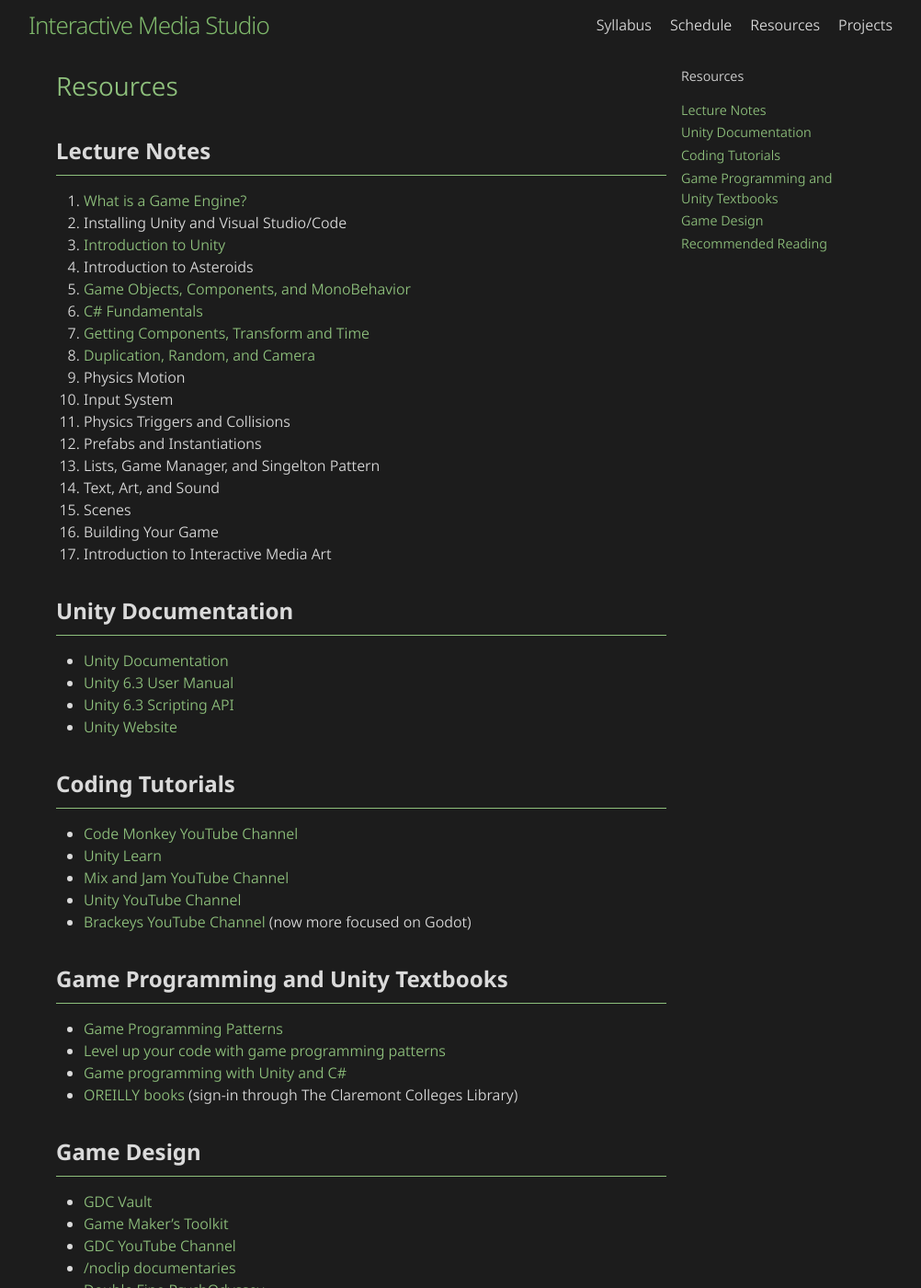
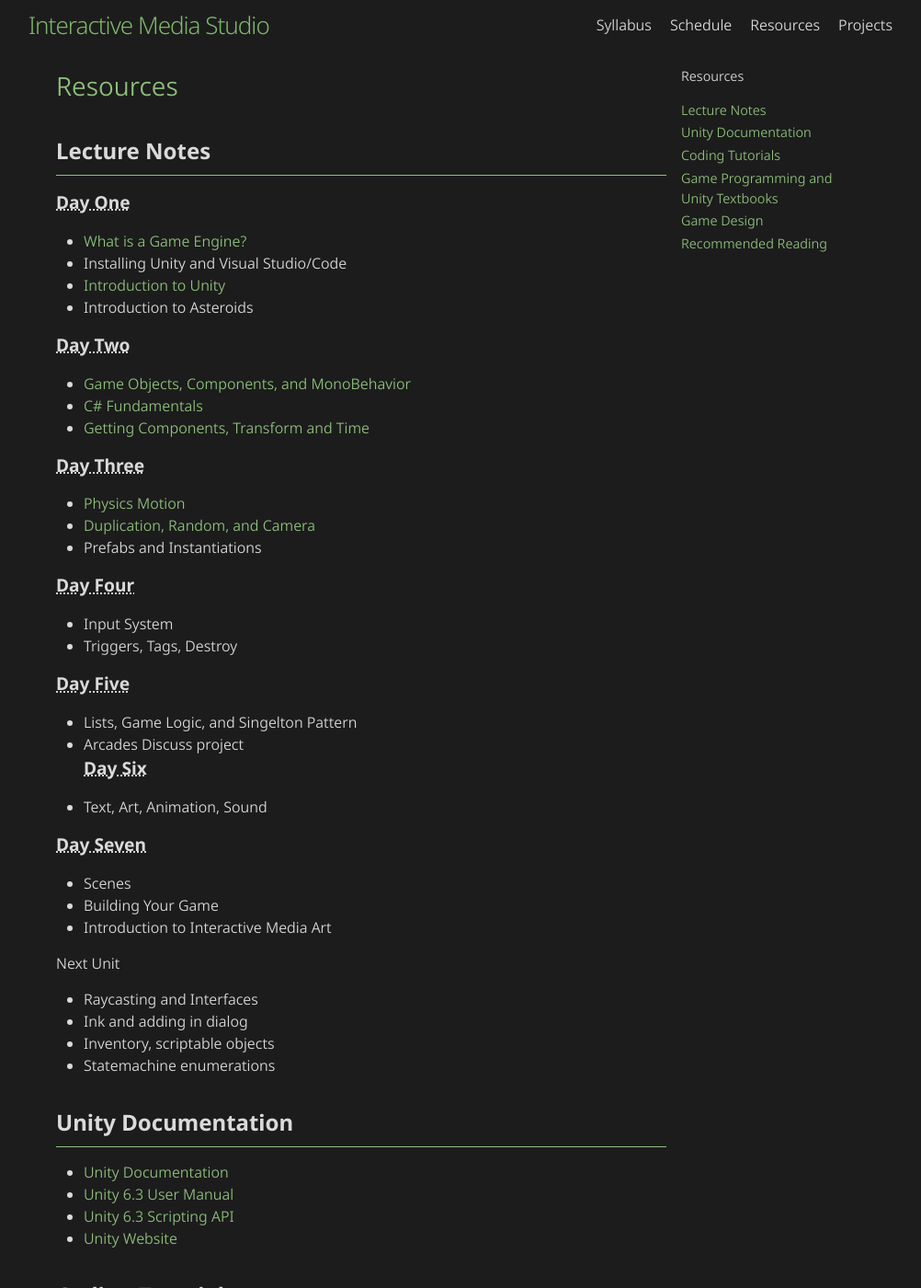
Before and after one commit to vinnyroca/interactivemediastudio, a Jekyll site: the page built from resources.md, in a window 1280 px wide and 1400 px high. Shown: the whole window at 92% size, without its empty margins (139-1141 px from the left). Built offline with Jekyll 4.4.1, drawn with Linux system fonts in a browser that asks for light colours; some web fonts are replaced.

Commit message:
added 9 and 10

```diff
--- a/resources.md
+++ b/resources.md
@@ -7,23 +7,42 @@
 
 ## Lecture Notes
 
-1. [What is a Game Engine?](/01_WhatIsAGameEngine)
-2. Installing Unity and Visual Studio/Code
-3. [Introduction to Unity](/03_IntroductionToUnity)
-4. Introduction to Asteroids
-5. [Game Objects, Components, and MonoBehavior](/05_GameObjectsComponentsCSharp)
-6. [C# Fundamentals](/06_CSharpFundamentals)
-7. [Getting Components, Transform and Time](/07_GetComponentAndTransform)
-8. [Duplication, Random, and Camera](/08_DuplicationRandomandCamera)
-9. Physics Motion
-10. Input System
-11. Physics Triggers and Collisions
-12. Prefabs and Instantiations
-13. Lists, Game Manager, and Singelton Pattern
-14. Text, Art, and Sound
-15. Scenes
-16. Building Your Game
-17. Introduction to Interactive Media Art
+### Day One
+- [What is a Game Engine?](/01_WhatIsAGameEngine)
+- Installing Unity and Visual Studio/Code
+- [Introduction to Unity](/03_IntroductionToUnity)
+- Introduction to Asteroids
+
+### Day Two
+- [Game Objects, Components, and MonoBehavior](/05_GameObjectsComponentsCSharp)
+- [C# Fundamentals](/06_CSharpFundamentals)
+- [Getting Components, Transform and Time](/07_GetComponentAndTransform)
+
+### Day Three
+- [Physics Motion](/09_Physics)
+- [Duplication, Random, and Camera](/08_DuplicationRandomandCamera)
+- Prefabs and Instantiations
+
+### Day Four
+- Input System
+- Triggers, Tags, Destroy
+
+### Day Five
+- Lists, Game Logic, and Singelton Pattern
+- Arcades Discuss project
+### Day Six
+- Text, Art, Animation, Sound
+
+### Day Seven
+- Scenes
+- Building Your Game
+- Introduction to Interactive Media Art
+
+Next Unit
+- Raycasting and Interfaces
+- Ink and adding in dialog
+- Inventory, scriptable objects
+- Statemachine enumerations
 
 ## Unity Documentation
 
```
Also changed, not shown: 09_Physics.md (added, +43 -0 lines), .obsidian/workspace.json.
